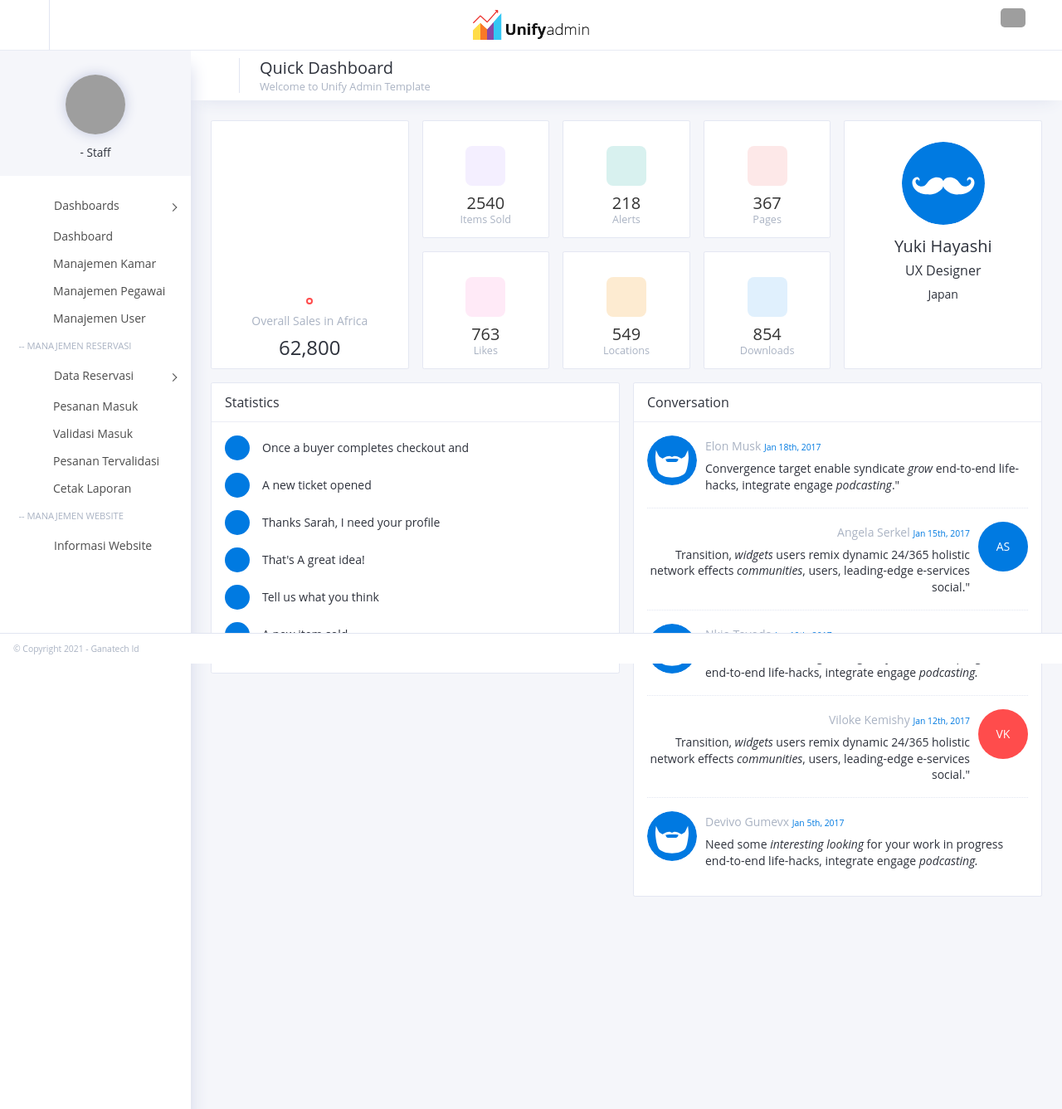
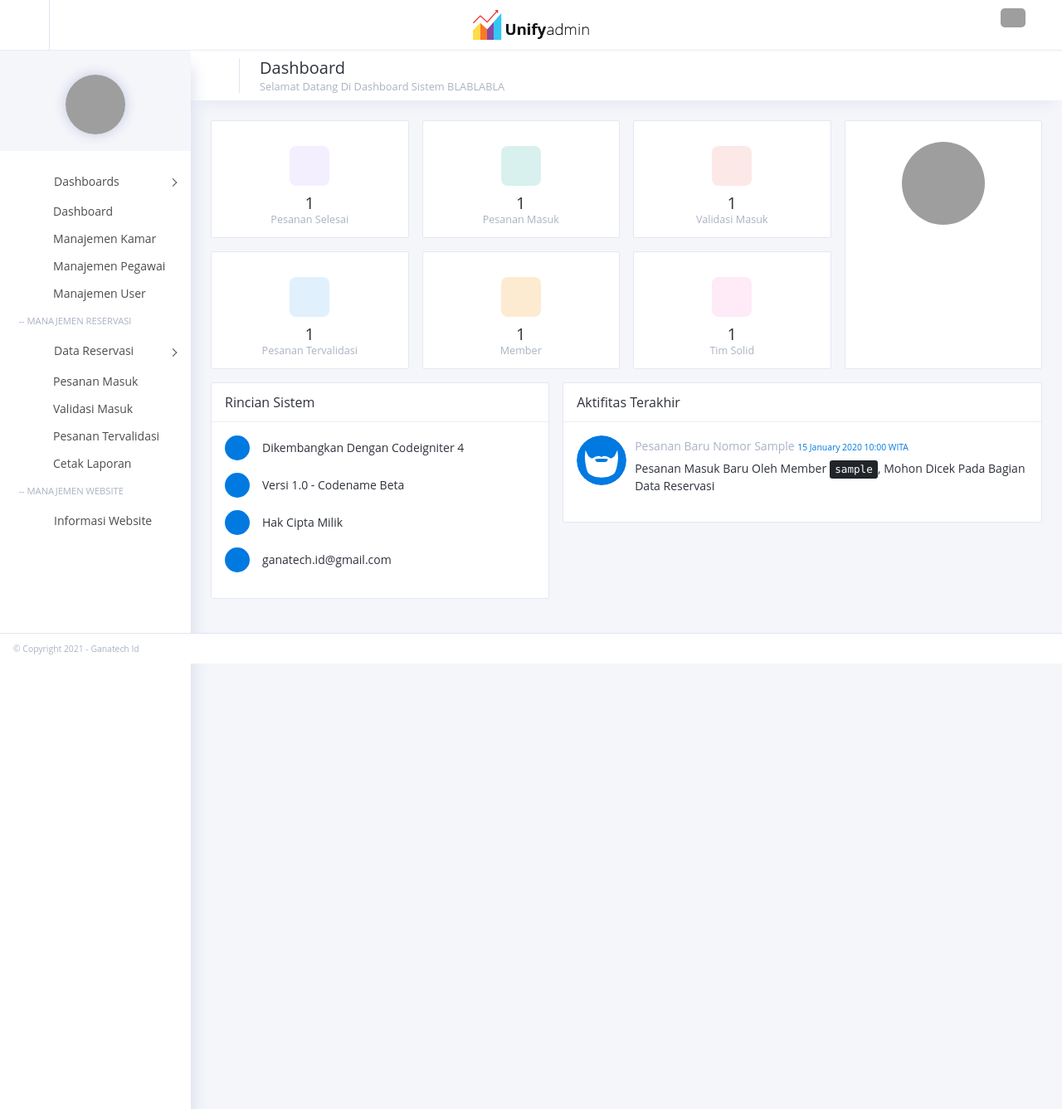
Before and after one commit to deyan-ardi/project-reservasi, a CodeIgniter 4 app: template app/Views/admin/page/index.php in a window 1280 px wide. Shown: the top 1337 px of the page at 83% size. Run offline with PHP 8.4 and a stand-in for CodeIgniter, Linux system fonts and the light colour scheme; the template is opened without the code that fills it: most values are stand-ins (such as "Sample title", 1, 10 or a date in 2020); data that the repository does not hold is empty; a map, chart or similar area stays blank; some libraries are stand-ins or nearby versions; some web fonts are replaced; grey boxes are pictures that could not be loaded.

Commit message:
Menambahkan Bagian Dashboard

```diff
--- a/app/Models/RincianModels.php
+++ b/app/Models/RincianModels.php
@@ -12,4 +12,9 @@
     protected $allowedFields = ['kode_pesanan', 'nama_pemesan', 'check_in', 'check_out', 'pay_date', 'tamu_dewasa', 'tamu_anak', 'total_bayar'];
     protected $updatedField  = false;
     protected $deletedField  = false;
+
+    public function countRincian()
+    {
+        return $this->get()->getNumRows();
+    }
 }
--- a/app/Views/admin/master/master.php
+++ b/app/Views/admin/master/master.php
@@ -115,13 +115,7 @@
                         <img src="<?= base_url(); ?>/user_image/<?= user()->foto; ?>" class="profile-thumb"
                             alt="User Thumb">
                         <?php endif; ?>
-                        <h6 class="profile-name"><?= ucWords(user()->username); ?> -
-                            <?php if (in_groups("super admin")) : ?>
-                            Admin
-                            <?php else : ?>
-                            Staff
-                            <?php endif; ?>
-                        </h6>
+
                     </div>
                     <!-- END .user-profile -->
 
--- a/app/Views/admin/page/index.php
+++ b/app/Views/admin/page/index.php
@@ -11,8 +11,8 @@
                         <i class="icon-laptop_windows"></i>
                     </div>
                     <div class="page-title">
-                        <h5>Quick Dashboard</h5>
-                        <h6 class="sub-heading">Welcome to Unify Admin Template</h6>
+                        <h5>Dashboard</h5>
+                        <h6 class="sub-heading">Selamat Datang Di Dashboard Sistem BLABLABLA</h6>
                     </div>
                 </div>
             </div>
@@ -23,74 +23,70 @@
     <div class="main-content">
         <!-- Row start -->
         <div class="row gutters">
-            <div class="col-xl-3 col-lg-3 col-md-6 col-sm-6">
-                <div class="card block-300">
-                    <div class="card-body">
-                        <div id="mapAfrica" class="chart-height-md"></div>
-                        <div class="info-stats">
-                            <span class="info-label red"></span>
-                            <p class="info-title">Overall Sales in Africa</p>
-                            <h4 class="info-total">62,800</h4>
-                        </div>
-                    </div>
-                </div>
-            </div>
-            <div class="col-xl-2 col-lg-2 col-md-3 col-sm-3 col">
+            <div class="col-xl-3 col-lg-2 col-md-3 col-sm-3 col">
                 <a href="#" class="block-140">
                     <div class="icon violet">
                         <i class="icon-shopping-cart2"></i>
                     </div>
-                    <h5>2540</h5>
-                    <p>Items Sold</p>
+                    <h5><?= $count_selesai; ?></h5>
+                    <p>Pesanan Selesai</p>
+                </a>
+                <a href="#" class="block-140">
+                    <div class="icon info">
+                        <i class="icon-login"></i>
+                    </div>
+                    <h5><?= $count_tervalidasi; ?></h5>
+                    <p>Pesanan Tervalidasi</p>
+                </a>
+
+            </div>
+            <div class="col-xl-3 col-lg-2 col-md-3 col-sm-3 col">
+                <a href="#" class="block-140">
+                    <div class="icon success">
+                        <i class="icon-bell3"></i>
+                    </div>
+                    <h5><?= $count_masuk; ?></h5>
+                    <p>Pesanan Masuk</p>
+                </a>
+                <a href="#" class="block-140">
+                    <div class="icon warning">
+                        <i class="icon-location4"></i>
+                    </div>
+                    <h5><?= $count_member; ?></h5>
+                    <p>Member</p>
+                </a>
+            </div>
+            <div class="col-xl-3 col-lg-2 col-md-6 col-sm-6">
+                <a href="#" class="block-140">
+                    <div class="icon danger">
+                        <i class="icon-archive3"></i>
+                    </div>
+                    <h5><?= $count_validasi; ?></h5>
+                    <p>Validasi Masuk</p>
                 </a>
                 <a href="#" class="block-140">
                     <div class="icon pink">
                         <i class="icon-thumbs-up2"></i>
                     </div>
-                    <h5>763</h5>
-                    <p>Likes</p>
-                </a>
-            </div>
-            <div class="col-xl-2 col-lg-2 col-md-3 col-sm-3 col">
-                <a href="#" class="block-140">
-                    <div class="icon success">
-                        <i class="icon-bell3"></i>
-                    </div>
-                    <h5>218</h5>
-                    <p>Alerts</p>
-                </a>
-                <a href="#" class="block-140">
-                    <div class="icon warning">
-                        <i class="icon-location4"></i>
-                    </div>
-                    <h5>549</h5>
-                    <p>Locations</p>
-                </a>
-            </div>
-            <div class="col-xl-2 col-lg-2 col-md-6 col-sm-6">
-                <a href="#" class="block-140">
-                    <div class="icon danger">
-                        <i class="icon-archive3"></i>
-                    </div>
-                    <h5>367</h5>
-                    <p>Pages</p>
-                </a>
-                <a href="#" class="block-140">
-                    <div class="icon info">
-                        <i class="icon-download5"></i>
-                    </div>
-                    <h5>854</h5>
-                    <p>Downloads</p>
+                    <h5><?= $count_pegawai; ?></h5>
+                    <p>Tim Solid</p>
                 </a>
             </div>
             <div class="col-xl-3 col-lg-3 col-md-6 col-sm-6">
                 <a class="block-300 center-text">
                     <div class="user-profile">
-                        <img src="<?= base_url(); ?>/assets/admin/img/avatar1.svg" class="profile-thumb"
+                        <?php if (empty(user()->foto)) : ?>
+                        <img src="<?= base_url(); ?>/user_image/default.jpg" class="profile-thumb" alt="User Thumb">
+                        <?php else : ?>
+                        <img src="<?= base_url(); ?>/user_image/<?= user()->foto; ?>" class="profile-thumb"
                             alt="User Thumb">
-                        <h5 class="profile-name">Yuki Hayashi</h5>
-                        <h6 class="profile-designation">UX Designer</h6>
-                        <p class="profile-location">Japan</p>
+                        <?php endif; ?>
+                        <h5 class="profile-name"><?= user()->username; ?></h5>
+                        <?php if (in_groups("super admin")) : ?>
+                        <h6 class="profile-designation">Admin</h6>
+                        <?php else : ?>
+                        <?php endif; ?>
+                        <p class="profile-location"><?= user()->email; ?></p>
                         <div class="ml-5 mr-5 chartist custom-two">
                             <div class="team-act"></div>
                         </div>
@@ -101,115 +97,69 @@
         <!-- Row end -->
         <!-- Row start -->
         <div class="row gutters">
-            <div class="col-xl-6 col-lg-6 col-md-6 col-sm-6">
+            <div class="col-xl-5 col-lg-6 col-md-6 col-sm-6">
                 <div class="card">
-                    <div class="card-header">Statistics</div>
+                    <div class="card-header">Rincian Sistem</div>
                     <div class="card-body">
                         <ul class="stats">
                             <li>
                                 <span class="icon">
-                                    <i class="icon-shopping-basket"></i>
+                                    <i class="icon-network"></i>
                                 </span>
-                                Once a buyer completes checkout and
+                                Dikembangkan Dengan Codeigniter 4
                             </li>
                             <li>
                                 <span class="icon">
-                                    <i class="icon-fire"></i>
+                                    <i class="icon-info4"></i>
                                 </span>
-                                A new ticket opened
-                            </li>
-                            <li>
-                                <span class="icon">
-                                    <i class="icon-camera"></i>
-                                </span>
-                                Thanks Sarah, I need your profile
+                                Versi 1.0 - Codename Beta
                             </li>
                             <li>
                                 <span class="icon">
                                     <i class="icon-lightbulb"></i>
                                 </span>
-                                That's A great idea!
+                                Hak Cipta Milik
                             </li>
                             <li>
                                 <span class="icon">
-                                    <i class="icon-emoji-happy"></i>
+                                    <i class="icon-mail6"></i>
                                 </span>
-                                Tell us what you think
-                            </li>
-                            <li>
-                                <span class="icon">
-                                    <i class="icon-fire"></i>
-                                </span>
-                                A new item sold
+                                ganatech.id@gmail.com
                             </li>
                         </ul>
                     </div>
                 </div>
             </div>
-            <div class="col-xl-6 col-lg-6 col-md-6 col-sm-6">
+            <div class="col-xl-7 col-lg-6 col-md-6 col-sm-6">
                 <div class="card">
-                    <div class="card-header">Conversation</div>
+                    <div class="card-header">Aktifitas Terakhir</div>
                     <div class="customScroll">
                         <div class="card-body">
                             <ul class="message-wrapper">
+                                <?php
+                                $i = 1;
+                                foreach ($status_akhir as $s) :
+                                ?>
+                                <?php if ($i++ % 2 == 0) : ?>
+                                <li class="out">
+                                    <?php else : ?>
                                 <li class="in">
+                                    <?php endif; ?>
                                     <img class="avatar" alt="48x48"
                                         src="<?= base_url(); ?>/assets/admin/img/avatar2.svg" />
                                     <div class="message">
-                                        <a href="#" class="name">Elon Musk</a>
-                                        <span class="date-time">Jan 18th, 2017</span>
+                                        <a href="#" class="name">Pesanan Baru Nomor <?= $s->kode_pesanan; ?></a>
+                                        <span class="date-time"><?= date('d F Y H:i', strtotime($s->created_at)); ?>
+                                            WITA</span>
                                         <div class="body">
-                                            Convergence target enable syndicate <span>grow</span> end-to-end life-hacks,
-                                            integrate engage <span>podcasting</span>."
+                                            Pesanan Masuk Baru Oleh Member <kbd><?= $s->username; ?></kbd>, Mohon Dicek
+                                            Pada Bagian
+                                            Data
+                                            Reservasi
                                         </div>
                                     </div>
                                 </li>
-                                <li class="out">
-                                    <div class="empty-avatar">AS</div>
-                                    <div class="message">
-                                        <a href="#" class="name">Angela Serkel</a>
-                                        <span class="date-time">Jan 15th, 2017</span>
-                                        <div class="body">
-                                            Transition, <span>widgets</span> users remix dynamic 24/365 holistic network
-                                            effects <span>communities</span>, users, leading-edge e-services social."
-                                        </div>
-                                    </div>
-                                </li>
-                                <li class="in">
-                                    <img class="avatar" alt="48x48"
-                                        src="<?= base_url(); ?>/assets/admin/img/avatar2.svg" />
-                                    <div class="message">
-                                        <a href="#" class="name">Nkio Toyoda</a>
-                                        <span class="date-time">Jan 10th, 2017</span>
-                                        <div class="body">
-                                            Need some <span>interesting looking</span> for your work in progress
-                                            end-to-end life-hacks, integrate engage <span>podcasting.</span>
-                                        </div>
-                                    </div>
-                                </li>
-                                <li class="out">
-                                    <div class="empty-avatar red">VK</div>
-                                    <div class="message">
-                                        <a href="#" class="name">Viloke Kemishy</a>
-                                        <span class="date-time">Jan 12th, 2017</span>
-                                        <div class="body">
-                                            Transition, <span>widgets</span> users remix dynamic 24/365 holistic network
-                                            effects <span>communities</span>, users, leading-edge e-services social."
-                                        </div>
-                                    </div>
-                                </li>
-                                <li class="in">
-                                    <img class="avatar" alt="48x48"
-                                        src="<?= base_url(); ?>/assets/admin/img/avatar2.svg" />
-                                    <div class="message">
-                                        <a href="#" class="name">Devivo Gumevx</a>
-                                        <span class="date-time">Jan 5th, 2017</span>
-                                        <div class="body">
-                                            Need some <span>interesting looking</span> for your work in progress
-                                            end-to-end life-hacks, integrate engage <span>podcasting.</span>
-                                        </div>
-                                    </div>
-                                </li>
+                                <?php endforeach; ?>
                             </ul>
                         </div>
                     </div>
--- a/app/Views/admin/page/manajemen_pegawai.php
+++ b/app/Views/admin/page/manajemen_pegawai.php
@@ -85,9 +85,9 @@
                                         <?php else : ?>
                                         <td class="text-danger">Non-Active</td>
                                         <?php endif; ?>
-                                        <td><a href="<?= base_url(); ?>/admin/hapus-pegawai/<?= $d->userid; ?>"><button
-                                                    type="button"
-                                                    class="btn btn-danger tombol-hapus">Hapus</button></a><br><a
+                                        <td><a href="<?= base_url(); ?>/admin/hapus-pegawai/<?= $d->userid; ?>"
+                                                class="tombol-hapus"><button type="button"
+                                                    class="btn btn-danger">Hapus</button></a><br><a
                                                 href="<?= base_url(); ?>/admin/ubah-pegawai/<?= $d->userid; ?>"><button
                                                     type="button" class="btn btn-warning mt-2">Ubah</button></a></td>
                                     </tr>
--- a/app/Views/admin/page/manajemen_user.php
+++ b/app/Views/admin/page/manajemen_user.php
@@ -83,9 +83,9 @@
                                         <?php else : ?>
                                         <td class="text-danger">Non-Active</td>
                                         <?php endif; ?>
-                                        <td><a href="<?= base_url(); ?>/admin/hapus-user/<?= $d->userid; ?>"><button
-                                                    type="button"
-                                                    class="btn btn-danger tombol-hapus">Hapus</button></a><br><a
+                                        <td><a href="<?= base_url(); ?>/admin/hapus-user/<?= $d->userid; ?>"
+                                                class="tombol-hapus"><button type="button"
+                                                    class="btn btn-danger">Hapus</button></a><br><a
                                                 href="<?= base_url(); ?>/admin/ubah-user/<?= $d->userid; ?>"><button
                                                     type="button" class="btn btn-warning mt-2">Ubah</button></a></td>
                                     </tr>
```
Also changed, not shown: app/Controllers/Admin.php (+7 -0 lines), app/Models/PesananModels.php (+15 -0 lines), app/Models/UsersModels.php (+12 -0 lines), app/Views/admin/page/manajemen_kamar.php (+7 -8 lines), app/Views/admin/page/pesanan_masuk.php (+4 -3 lines), app/Views/admin/page/pesanan_tervalidasi.php (+4 -3 lines), app/Views/admin/page/validasi_masuk.php (+4 -3 lines), 2 other files.
